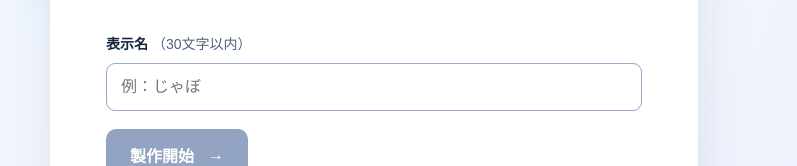
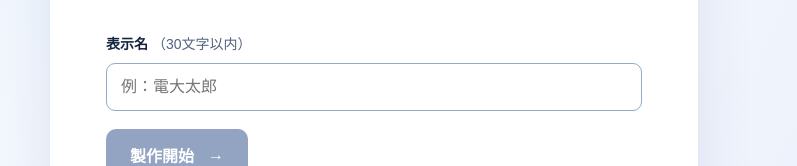
Before and after one commit to fukuyama24fi/netprolastkadai, a React (Vite) app in the folder client/: page / in a window 1280 px wide. Shown: the part 423-589 px from the top of the page, without its empty margins (266-1063 px from the left). Built offline with nearby package versions, Linux system fonts and the light colour scheme; no server answers.

Commit message:
電大太郎

```diff
--- a/client/src/components/StartScreen.jsx
+++ b/client/src/components/StartScreen.jsx
@@ -51,7 +51,7 @@ export default function StartScreen({ onEnter }) {
             name="userName"
             autoComplete="nickname"
             className="pikva-start__name"
-            placeholder="例：じゃぼ"
+            placeholder="例：電大太郎"
             value={name}
             onChange={(event) => {
               setName(event.target.value);
```
